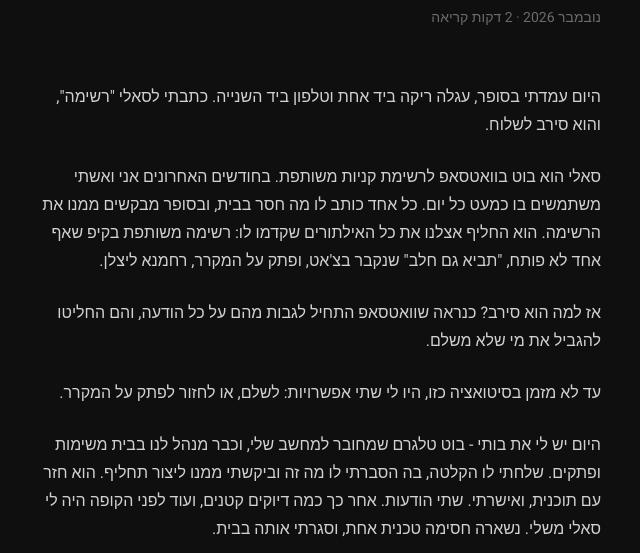
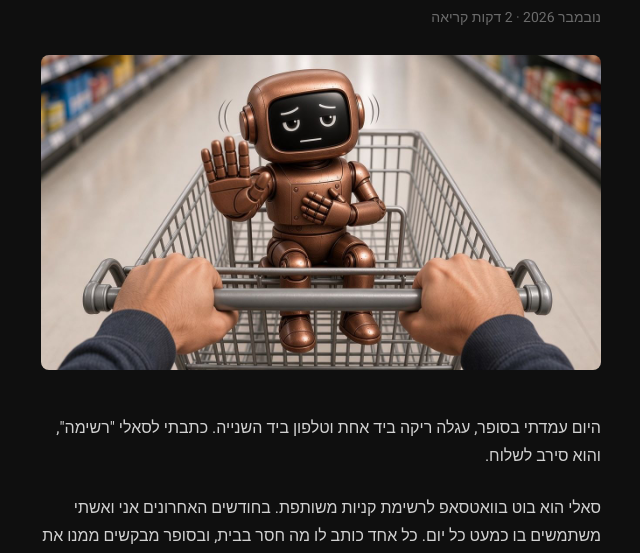
Before and after one commit to sagi426-maker/nekudapsik, a plain HTML site: page post-7.html in a window 1280 px wide. Shown: the part 231-784 px from the top of the page, without its empty margins (319-959 px from the left). Drawn offline with Linux system fonts and the light colour scheme.

Commit message:
Post 7: add hero image
Co-Authored-By: Claude Opus 5.5 <noreply@anthropic.com>

```diff
--- a/post-7.html
+++ b/post-7.html
@@ -11,10 +11,10 @@
   <meta property="og:title" content="כשהספק מעלה את המחיר, אני מפטר את הספק ובונה את המוצר שלו">
   <meta property="og:description" content="עמדתי בסופר עם עגלה ריקה, וסאלי, הבוט של רשימת הקניות, סירב לשלוח לי את הרשימה. עוד לפני הקופה היה לי סאלי משלי.">
   <meta property="og:locale" content="he_IL">
-  <meta property="og:image" content="https://nekuda-psik.com/og-image.png">
-  <meta property="og:image:width" content="1200">
-  <meta property="og:image:height" content="630">
-  <meta property="og:image:alt" content="הלוגו של נקודה פסיק — נקודה ופסיק על רקע כהה">
+  <meta property="og:image" content="https://nekuda-psik.com/images/post-7-hero.jpg">
+  <meta property="og:image:width" content="1280">
+  <meta property="og:image:height" content="720">
+  <meta property="og:image:alt" content="רובוט נחושת יושב בעגלת סופר ומרים יד בסירוב">
   <meta property="og:url" content="https://nekuda-psik.com/post-7.html">
   <meta property="article:author" content="שגיא כהן">
   <meta name="twitter:card" content="summary_large_image">
@@ -70,6 +70,8 @@
       <h1 class="post-title">כשהספק מעלה את המחיר, אני מפטר את הספק ובונה את המוצר שלו</h1>
       <p class="post-meta"><time datetime="2026-11-17">נובמבר 2026</time> · 2 דקות קריאה</p>
 
+      <figure class="post-hero"><img src="images/post-7-hero.jpg" alt="רובוט נחושת יושב בעגלת סופר ומרים יד בסירוב" width="1280" height="720"></figure>
+
       <div class="post-body">
         <p>היום עמדתי בסופר, עגלה ריקה ביד אחת וטלפון ביד השנייה. כתבתי לסאלי "רשימה", והוא סירב לשלוח.</p>
 
--- a/style.css
+++ b/style.css
@@ -171,6 +171,17 @@ main {
   font-size: 14px;
   color: var(--muted);
   margin-bottom: 52px;
+}
+
+.post-hero {
+  margin: -28px 0 44px;
+}
+
+.post-hero img {
+  display: block;
+  width: 100%;
+  height: auto;
+  border-radius: 8px;
 }
 
 .post-body p {
```
Also changed, not shown: images/post-7-hero.jpg (added).
